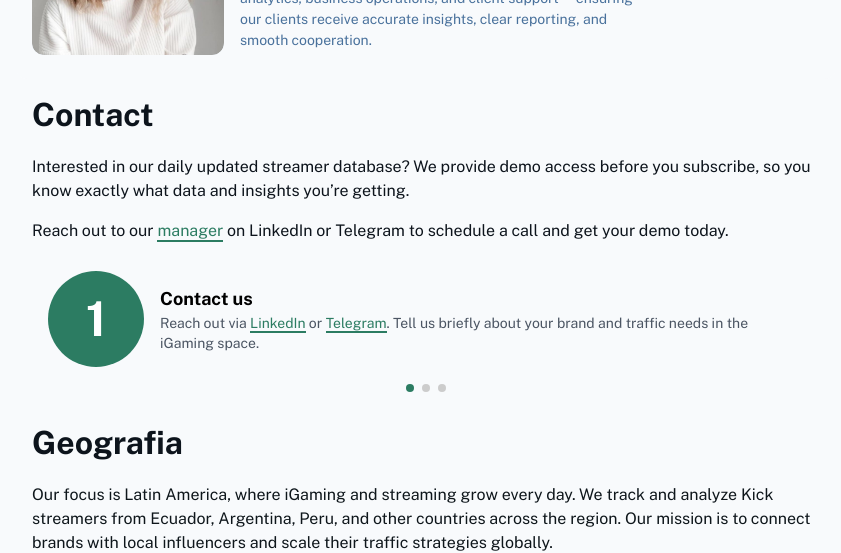
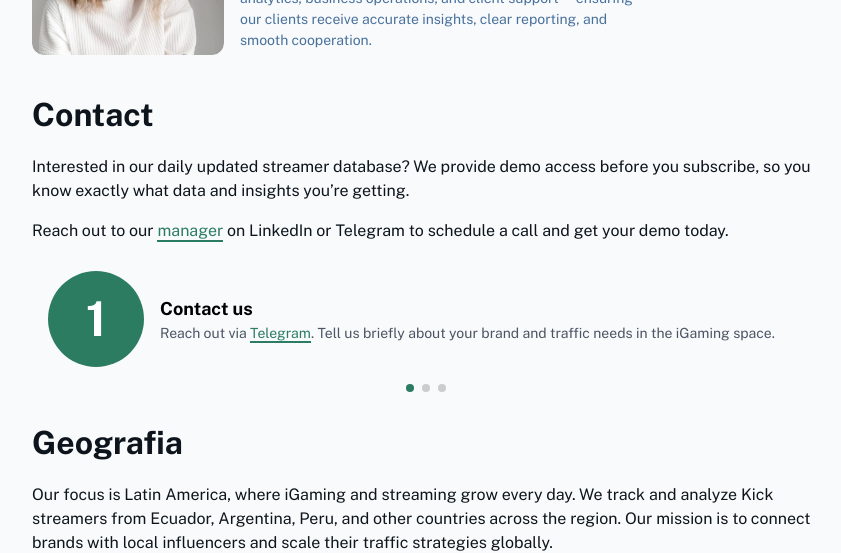
Before and after one commit to efimpolianskii/connectify, a plain HTML site: page index.html in a window 1280 px wide. Shown: the part 1186-1739 px from the top of the page, without its empty margins (214-1055 px from the left). Drawn offline with nearby package versions, Linux system fonts and the light colour scheme.

Commit message:
commit #17

```diff
--- a/index.html
+++ b/index.html
@@ -243,7 +243,7 @@
               <div class="pt-4 sm:pt-0 sm:pl-4 shrink-0 self-start sm:self-center">
                 <div class="flex flex-row sm:flex-col gap-3">
 
-                  <!-- LinkedIn -->
+                  <!-- LinkedIn
                   <a href="https://www.linkedin.com/in/efimpolianskii/">
                     <button
                       class="flex items-center gap-2 h-8 px-4 rounded-full bg-[#e7edf4] text-[#0d141c] text-sm font-medium w-[120px]"
@@ -253,7 +253,7 @@
                       </svg>
                       <span>LinkedIn</span>
                     </button>
-                  </a>
+                  </a>-->
 
                   <!-- Telegram -->
                   <a href="https://t.me/efim_connectify_media">
@@ -304,7 +304,7 @@
               <div class="pt-4 sm:pt-0 sm:pl-4 shrink-0 self-start sm:self-center">
                 <div class="flex flex-row sm:flex-col gap-3">
 
-                  <!-- LinkedIn -->
+                  <!-- LinkedIn
                   <a href="https://www.linkedin.com/in/marina-panina-16424a287/">
                     <button
                       class="flex items-center gap-2 h-8 px-4 rounded-full bg-[#e7edf4] text-[#0d141c] text-sm font-medium w-[120px]"
@@ -314,7 +314,7 @@
                       </svg>
                       <span>LinkedIn</span>
                     </button>
-                  </a>
+                  </a>-->
 
                   <!-- Telegram -->
                   <a href="https://t.me/paninainteriors">
@@ -347,7 +347,7 @@
               and insights you’re getting.
             </p>
             <p  class="text-[#0d141c] text-base font-normal leading-normal pb-3 pt-1 px-4">
-                Reach out to our <a href="https://www.linkedin.com/in/efimpolianskii/" class="link-green">manager</a>
+                Reach out to our <a href="https://t.me/efim_connectify_media" class="link-green">manager</a>
                 on LinkedIn or Telegram to schedule a call and get your demo today.
             </p>
 
@@ -361,9 +361,7 @@
                     <div>
                       <h3 class="text-lg font-semibold">Contact us</h3>
                       <p class="text-sm text-gray-600">
-                        Reach out via
-                        <a href="https://www.linkedin.com/in/efimpolianskii/" class="link-green">LinkedIn</a>
-                        or <a href="https://t.me/efim_connectify_media" class="link-green">Telegram</a>. Tell us briefly about your brand and traffic needs
+                        Reach out via <a href="https://t.me/efim_connectify_media" class="link-green">Telegram</a>. Tell us briefly about your brand and traffic needs
                         in the iGaming space.
                       </p>
                     </div>
@@ -592,7 +590,7 @@
         <p class="text-xl font-semibold text-[#2c7c62] mb-4">Contact Us</p>
         <p class="text-sm text-gray-700">
           You can reach us on
-          <a href="https://www.linkedin.com/in/efimpolianskii/" class="link-green">LinkedIn</a>
+          <a href="https://t.me/efim_connectify_media" class="link-green">Telegram</a>
           to request a demo or discuss your subscription needs.
         </p>
       </div>
```
